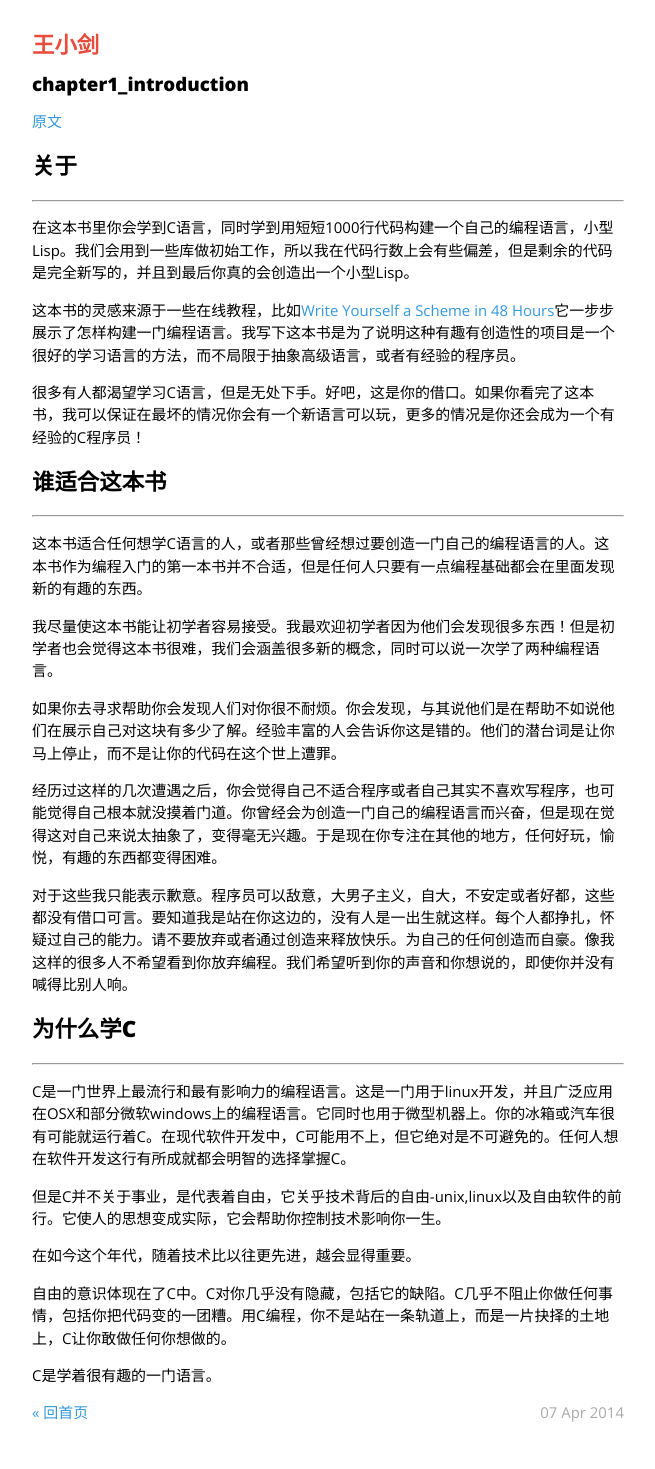
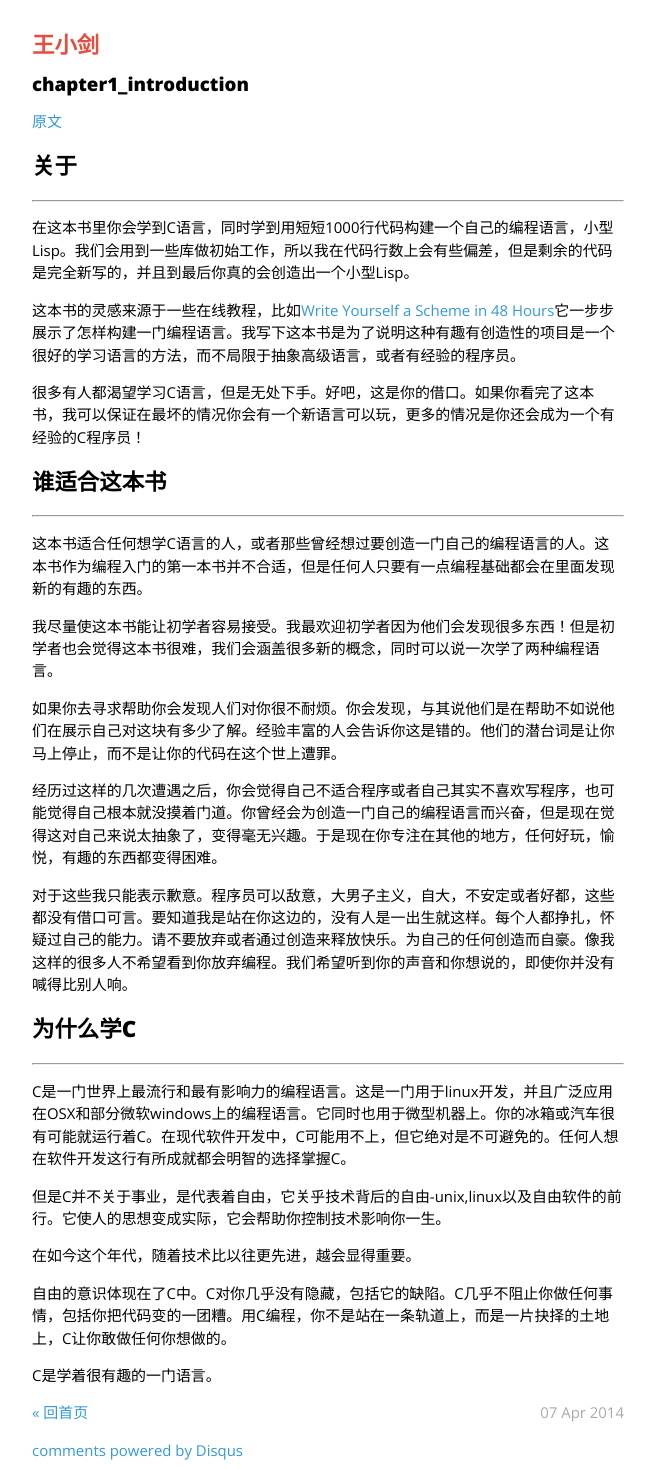
Before and after one commit to hiwjd/hiwjd.github.io, a Jekyll site: the page built from _posts/2014-04-27-chapter1_introduction.markdown, in a window 1280 px wide. Shown: the whole page, without its empty margins (312-967 px from the left). Built offline with Jekyll 4.4.1, drawn with Linux system fonts in a browser that asks for light colours; Markdown is read by kramdown in place of the engine named in the settings; comment, search, counter and statistics services are not loaded; before the commit the page ends 1446 px from its top, so only the background shows below that; part of the change alters nothing that is shown.

Commit message:
Update post.html

```diff
--- a/_layouts/post.html
+++ b/_layouts/post.html
@@ -15,3 +15,18 @@ layout: default
       <a href="/">&laquo; 回首页</a>
    </div>
 </footer>
+
+<div id="disqus_thread"></div>
+<script type="text/javascript">
+  /* * * CONFIGURATION VARIABLES: EDIT BEFORE PASTING INTO YOUR WEBPAGE * * */
+  var disqus_shortname = 'hiwjd'; // required: replace example with your forum shortname
+
+  /* * * DON'T EDIT BELOW THIS LINE * * */
+  (function() {
+      var dsq = document.createElement('script'); dsq.type = 'text/javascript'; dsq.async = true;
+      dsq.src = '//' + disqus_shortname + '.disqus.com/embed.js';
+      (document.getElementsByTagName('head')[0] || document.getElementsByTagName('body')[0]).appendChild(dsq);
+  })();
+</script>
+<noscript>Please enable JavaScript to view the <a href="http://disqus.com/?ref_noscript">comments powered by Disqus.</a></noscript>
+<a href="http://disqus.com" class="dsq-brlink">comments powered by <span class="logo-disqus">Disqus</span></a>
```
